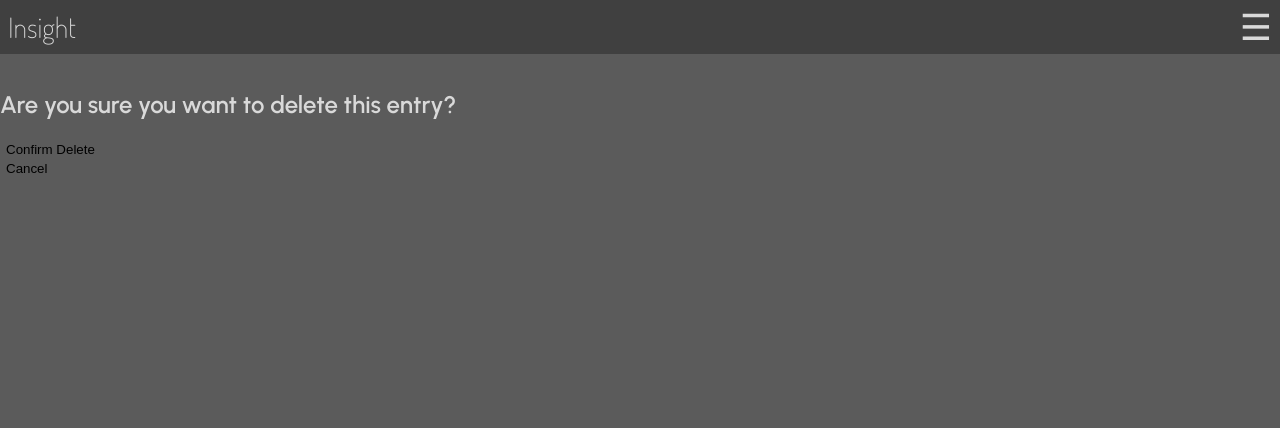
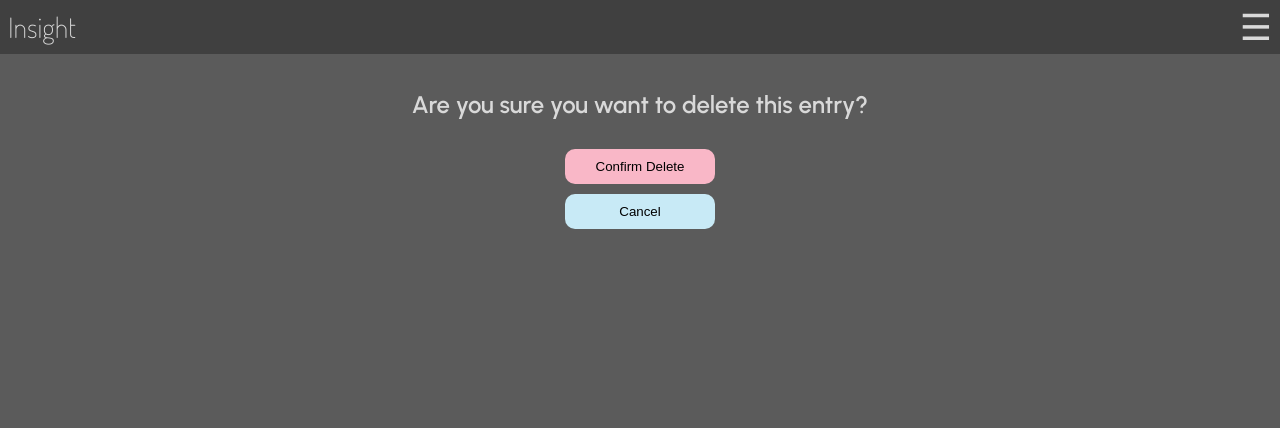
Before and after one commit to johnhansengit/insight, a Django app: page /daily-entries/2020-01-15/delete/ in a window 1280 px wide. Shown: the top 428 px of the page. Run offline with Django 5.2, Linux system fonts and the light colour scheme; a user stored in the database is signed in; tables that the repository leaves empty hold one stand-in row (values such as "Sample post"); some libraries are stand-ins or nearby versions.

Commit message:
Update static

```diff
--- a/static/css/style.css
+++ b/static/css/style.css
@@ -149,6 +149,11 @@ a {
 .card:hover {
     cursor: pointer;
     background-color: var(--darkmode-button-active);
+}
+
+.logger.card:hover {
+    cursor: default;
+    background-color: var(--darkmode-card);
 }
 
 h1.home {
@@ -678,6 +683,7 @@ h1.home {
 
 #login-btn {
     background-color: var(--accent-yellow);
+    margin-top: 10px;
 }
 
 #signup-cta {
@@ -944,3 +950,31 @@ h1.home {
     margin: 0 20px;
     color: var(--darkmode-lighttext);
 }
+
+#delete-container {
+    padding: 0 20px;
+    display: flex;
+    flex-direction: column;
+    justify-content: center;
+    align-items: center;
+    width: 100%;
+    gap: 10px;
+}
+
+#delete-container h2 {
+    text-align: center;
+}
+
+#confirm-delete-btn,
+#cancel-delete-btn {
+    padding: 10px 20px;
+    width: 150px;
+}
+
+#confirm-delete-btn {
+    background-color: var(--accent-pink);
+}
+
+#cancel-delete-btn {
+    background-color: var(--accent-blue);
+}
```
